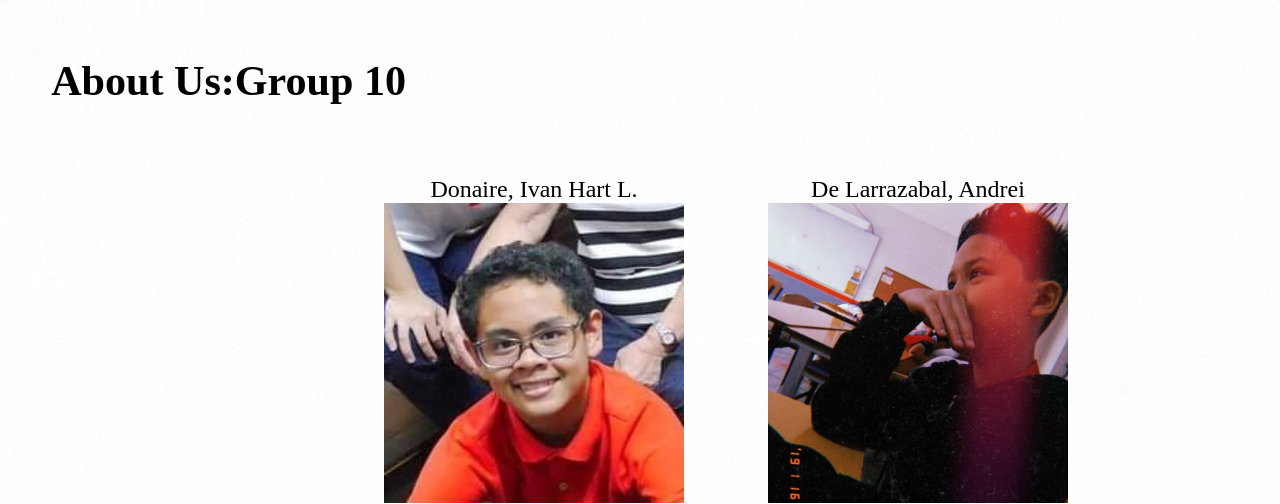
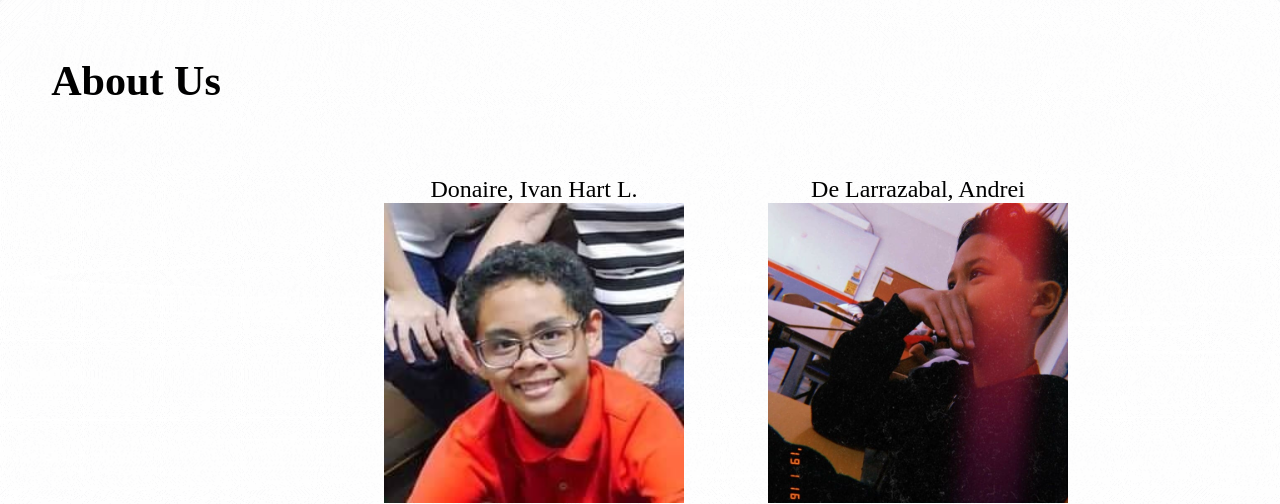
Before and after one commit to Luxnae/grimethosstreaming.github.io, a plain HTML site: page index.html in a window 1280 px wide. Shown: the part 4864-5368 px from the top of the page. Drawn offline with nearby package versions, Linux system fonts and the light colour scheme.

Commit message:
Add files via upload

```diff
--- a/index.html
+++ b/index.html
@@ -127,7 +127,7 @@
             </div>
         </section><section class="sec-7" id="About Us">
             <div class="title-7">
-                <h3>About Us:Group 10</h3>
+                <h3>About Us</h3>
             </div>
             <div class="text-7">
                 <div class="ivan">
```
